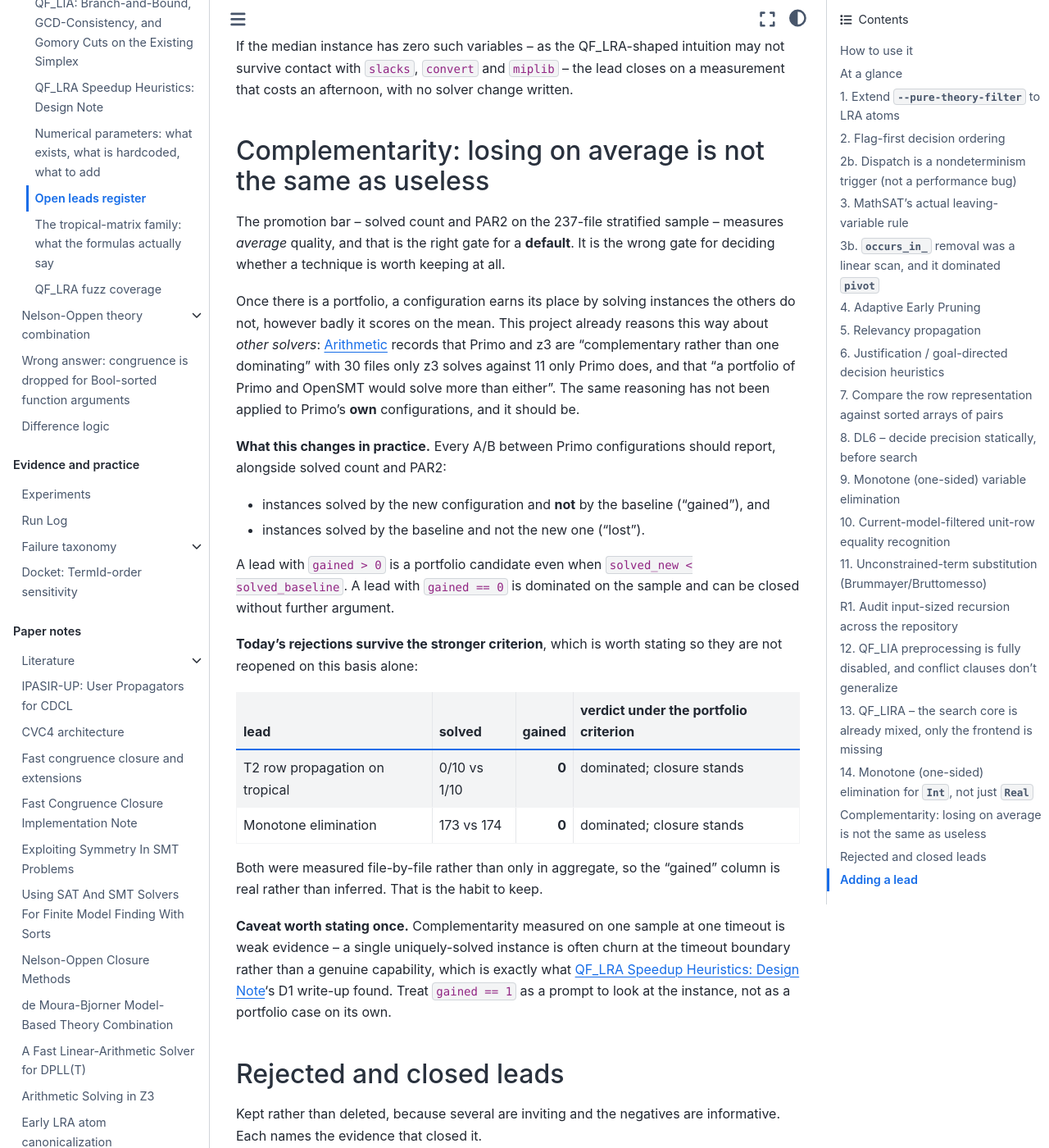
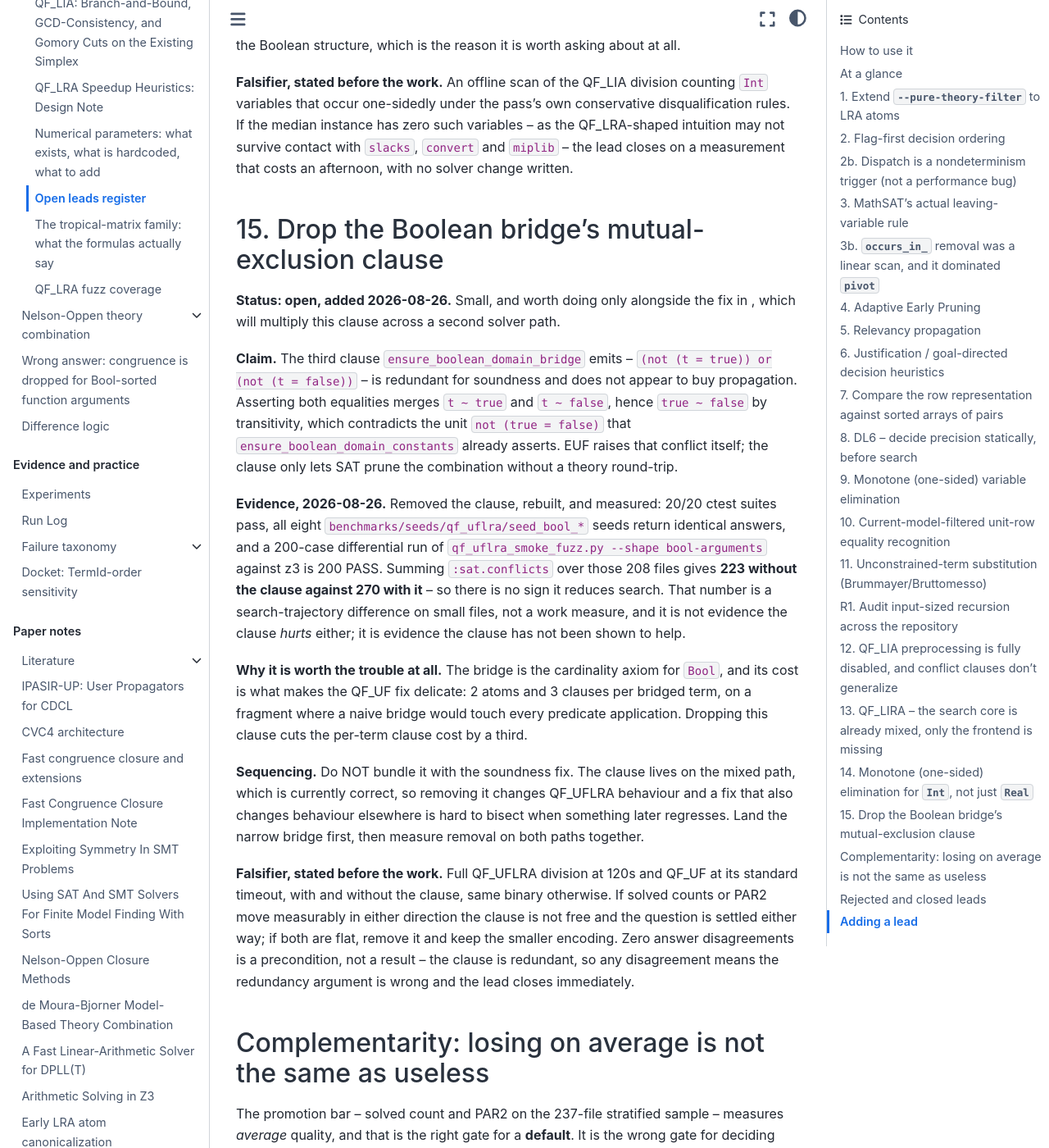
Before and after one commit to primo-solver/primo, a Jupyter Book: the page built from docs/open-leads.md, in a window 1280 px wide and 1400 px high, scrolled down 51473 px. Shown: the whole window at 82% size. Built offline with Jupyter Book 1.0.4 settings and Sphinx 7.4.7 and the Sphinx Book theme 1.1.4, drawn with Linux system fonts in a browser that asks for light colours; some of the changed text lies outside the part shown.

Commit message:
Record that the Boolean bridge's exclusion clause is redundant
Asserting both (t = true) and (t = false) merges true with false by
transitivity, which the unit disequality already forbids, so EUF raises
that conflict without help. The third clause is a propagation shortcut,
not a soundness requirement, and its comment read like an obligation.

Measured rather than argued: with the clause removed, 20/20 suites pass,
all eight QF_UFLRA bool seeds return identical answers, and a 200-case
differential run against z3 is 200 PASS. Conflicts over those 208 files
are 223 without it against 270 with it -- no sign it reduces search,
though that is a trajectory difference on small files rather than a work
measure.

Logged as lead 15 rather than acted on. The clause lives on the mixed
path, which is currently correct, so removing it changes QF_UFLRA
behaviour; bundling that into the QF_UF soundness fix would make a later
regression hard to bisect. It matters there only because the fix
multiplies this clause across a second path, where per-term cost is the
whole design constraint.

Co-Authored-By: Claude Opus 5 <noreply@anthropic.com>

```diff
--- a/docs/open-leads.md
+++ b/docs/open-leads.md
@@ -48,6 +48,7 @@ notes it points to.
 | [12](#lead-qflia) | QF_LIA preprocessing disabled; conflict clauses do not generalize | +339 answered on the full division from 12d and 12f so far | done/partial | **12d and 12f implemented; 12b, 12c, 12e open** |
 | [13](#lead-qflira) | QF_LIRA -- frontend gap, not a solver gap | search core already runs mixed tableaus | medium (frontend) | **open; run the falsifier first** |
 | [14](#lead-monotone-int) | Monotone elimination for `Int`, not just `Real` | unmeasured -- the QF_LIA zero is definitional | small, gated on 9 | **open; measure candidate density first** |
+| [15](#lead-boolean-bridge-exclusion) | Drop the Boolean bridge's mutual-exclusion clause | redundant for soundness; 223 vs 270 conflicts on 208 files | small, gated on the QF_UF fix | **open; do not bundle with the fix** |
 | -- | D2 floating-point-guided basis selection | ~14% in the literature | medium | open, see [](qf-lra-heuristics.md) |
 | -- | D4 revised simplex, LU-factored basis | unknown | largest | open, see [](qf-lra-heuristics.md) |
 | -- | H4 batched bound assertion; H6 DL fast path; H11 fill-in-aware preprocessing elimination | -- | -- | design only, see [](qf-lra-heuristics.md) |
@@ -1901,6 +1902,52 @@ variables -- as the QF_LRA-shaped intuition may not survive contact with
 `slacks`, `convert` and `miplib` -- the lead closes on a measurement that
 costs an afternoon, with no solver change written.
 
+(lead-boolean-bridge-exclusion)=
+## 15. Drop the Boolean bridge's mutual-exclusion clause
+
+**Status: open, added 2026-08-26.** Small, and worth doing only alongside the
+fix in [](../bugs/qf-uf-boolean-argument-congruence/README.md), which will
+multiply this clause across a second solver path.
+
+**Claim.** The third clause `ensure_boolean_domain_bridge` emits --
+`(not (t = true)) or (not (t = false))` -- is redundant for soundness and
+does not appear to buy propagation. Asserting both equalities merges
+`t ~ true` and `t ~ false`, hence `true ~ false` by transitivity, which
+contradicts the unit `not (true = false)` that
+`ensure_boolean_domain_constants` already asserts. EUF raises that conflict
+itself; the clause only lets SAT prune the combination without a theory
+round-trip.
+
+**Evidence, 2026-08-26.** Removed the clause, rebuilt, and measured: 20/20
+ctest suites pass, all eight `benchmarks/seeds/qf_uflra/seed_bool_*` seeds
+return identical answers, and a 200-case differential run of
+`qf_uflra_smoke_fuzz.py --shape bool-arguments` against z3 is 200 PASS.
+Summing `:sat.conflicts` over those 208 files gives **223 without the clause
+against 270 with it** -- so there is no sign it reduces search. That number is
+a search-trajectory difference on small files, not a work measure, and it is
+not evidence the clause *hurts* either; it is evidence the clause has not been
+shown to help.
+
+**Why it is worth the trouble at all.** The bridge is the cardinality axiom
+for `Bool`, and its cost is what makes the QF_UF fix delicate: 2 atoms and 3
+clauses per bridged term, on a fragment where a naive bridge would touch every
+predicate application. Dropping this clause cuts the per-term clause cost by a
+third.
+
+**Sequencing.** Do NOT bundle it with the soundness fix. The clause lives on
+the mixed path, which is currently correct, so removing it changes QF_UFLRA
+behaviour and a fix that also changes behaviour elsewhere is hard to bisect
+when something later regresses. Land the narrow bridge first, then measure
+removal on both paths together.
+
+**Falsifier, stated before the work.** Full QF_UFLRA division at 120s and
+QF_UF at its standard timeout, with and without the clause, same binary
+otherwise. If solved counts or PAR2 move measurably in either direction the
+clause is not free and the question is settled either way; if both are flat,
+remove it and keep the smaller encoding. Zero answer disagreements is a
+precondition, not a result -- the clause is redundant, so any disagreement
+means the redundancy argument is wrong and the lead closes immediately.
+
 ## Complementarity: losing on average is not the same as useless
 
 The promotion bar -- solved count and PAR2 on the 237-file stratified sample
```
Also changed, not shown: 1 other file.
